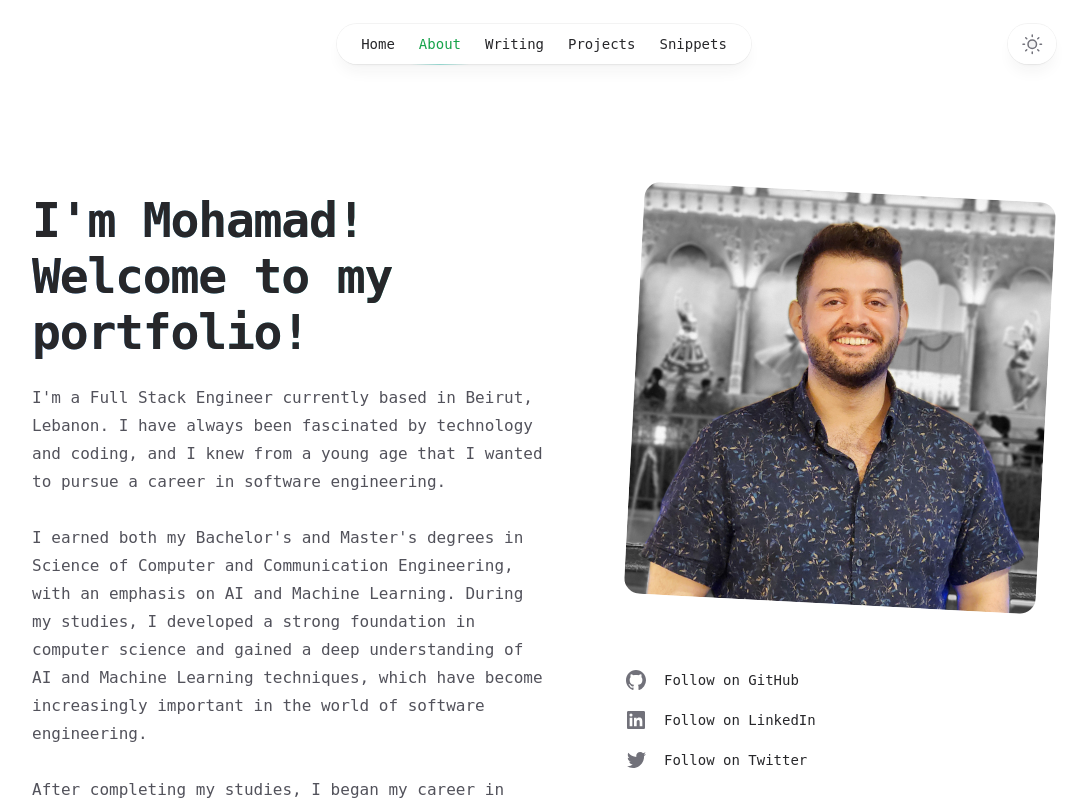
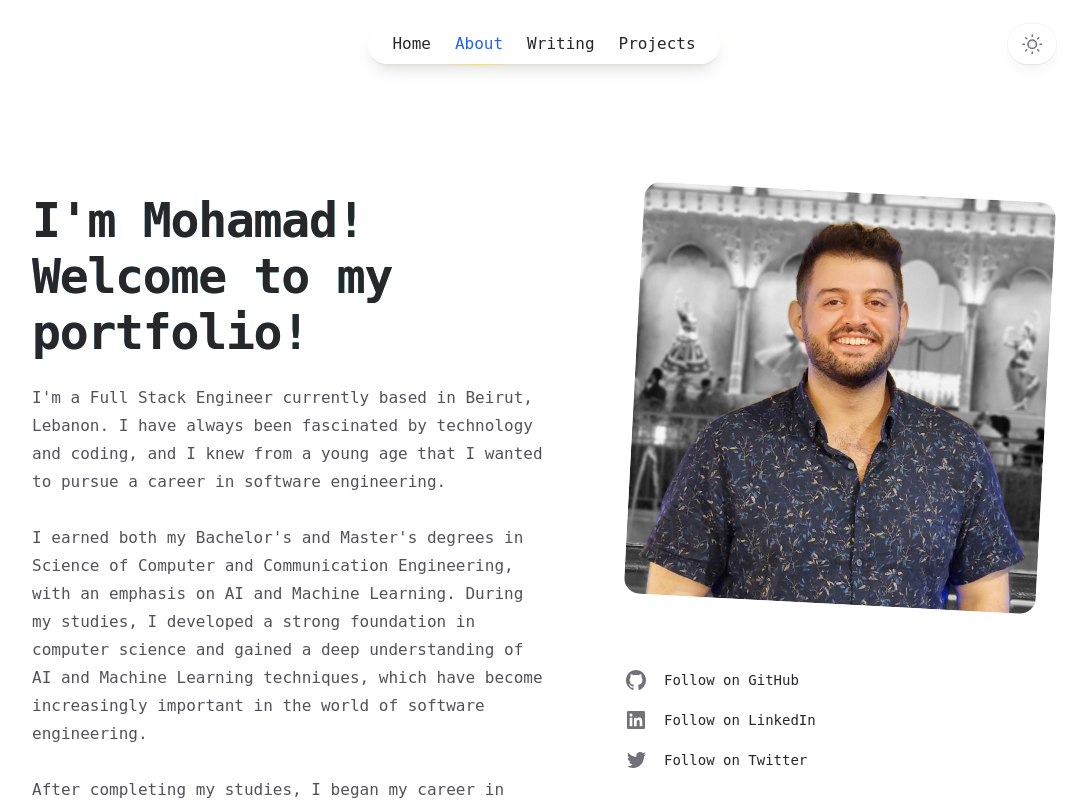
Before and after one commit to mohamadomran/portfolio, a Next.js app: page /about in a window 1280 px wide. Shown: the top 800 px of the page, without its empty margins (96-1183 px from the left). Built offline with nearby package versions, Linux system fonts and the light colour scheme.

Commit message:
fix: colors for navbar

```diff
--- a/components/ui/Navigation.tsx
+++ b/components/ui/Navigation.tsx
@@ -36,7 +36,7 @@ export function MobileNavigation(props: Props) {
                     leaveFrom="opacity-100"
                     leaveTo="opacity-0"
                 >
-                    <Popover.Overlay className="fixed inset-0 z-50 bg-zinc-800/40 backdrop-blur-sm dark:bg-black/80" />
+                    <Popover.Overlay className="fixed inset-0 z-50 bg-black-950/40 backdrop-blur-md dark:bg-black-950/80" />
                 </Transition.Child>
                 <Transition.Child
                     as={Fragment}
@@ -86,14 +86,14 @@ function NavItem({ href, children }: { href: string } & Props) {
                 className={clsx(
                     'relative block px-3 py-2 transition',
                     isActive
-                        ? 'text-green-600 dark:text-teal-500'
-                        : 'hover:text-teal-600 dark:hover:text-teal-500'
+                        ? 'text-blue-600 dark:text-yellow-300'
+                        : 'hover:text-blue-700 dark:hover:text-yellow-500'
                 )}
             >
                 {children}
                 {isActive && (
                     <span
-                        className="absolute inset-x-1 -bottom-px h-px bg-gradient-to-r from-teal-500/0 via-teal-500/40 to-teal-500/0 dark:from-teal-500/0 dark:via-teal-500/40 dark:to-teal-500/0" />
+                        className="absolute inset-x-1 -bottom-px h-px bg-gradient-to-r from-mustard-500/0 via-mustard-300/40 to-mustard-500/0" />
                 )}
             </Link>
         </li>
@@ -103,12 +103,12 @@ function NavItem({ href, children }: { href: string } & Props) {
 export function DesktopNavigation(props: Props) {
     return (
         <nav {...props}>
-            <ul className="flex rounded-full bg-white/90 px-3 text-sm font-medium text-zinc-800 shadow-lg shadow-zinc-800/5 ring-1 ring-zinc-900/5 backdrop-blur dark:bg-zinc-800/90 dark:text-zinc-200 dark:ring-white/10">
+            <ul className="flex rounded-full bg-white/90 px-3 text-md font-medium text-zinc-800 shadow-lg shadow-mustard-800/5 ring-1 ring-mustard-200/5 backdrop-blur-md dark:bg-black-950/90 dark:text-zinc-200 dark:ring-yellow-500">
                 <NavItem href="/">Home</NavItem>
                 <NavItem href="/about">About</NavItem>
                 <NavItem href="/writing">Writing</NavItem>
                 <NavItem href="/projects">Projects</NavItem>
-                <NavItem href="/snippets">Snippets</NavItem>
+                {/* <NavItem href="/snippets">Snippets</NavItem> */}
             </ul>
         </nav>
     )
```
